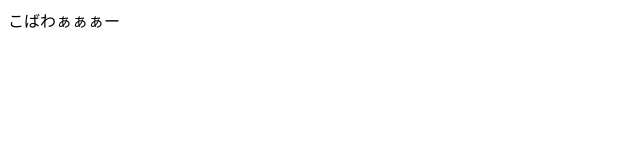
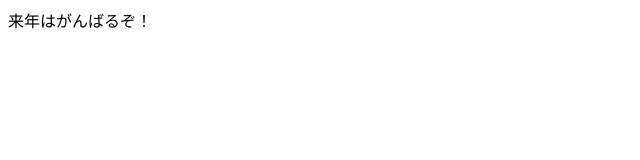
Before and after one commit to fuuchin/lp-practice-static, a plain HTML site: page public/index.html in a window 1280 px wide. Shown: the full height of the page, 0-640 px from the left. Drawn offline with Linux system fonts and the light colour scheme.

Commit message:
HTMLの内容変更

```diff
--- a/public/index.html
+++ b/public/index.html
@@ -7,6 +7,6 @@
     <title>テストページ</title>
 </head>
 <body>
-    こばわぁぁぁー
+    来年はがんばるぞ！
 </body>
 </html>
```
